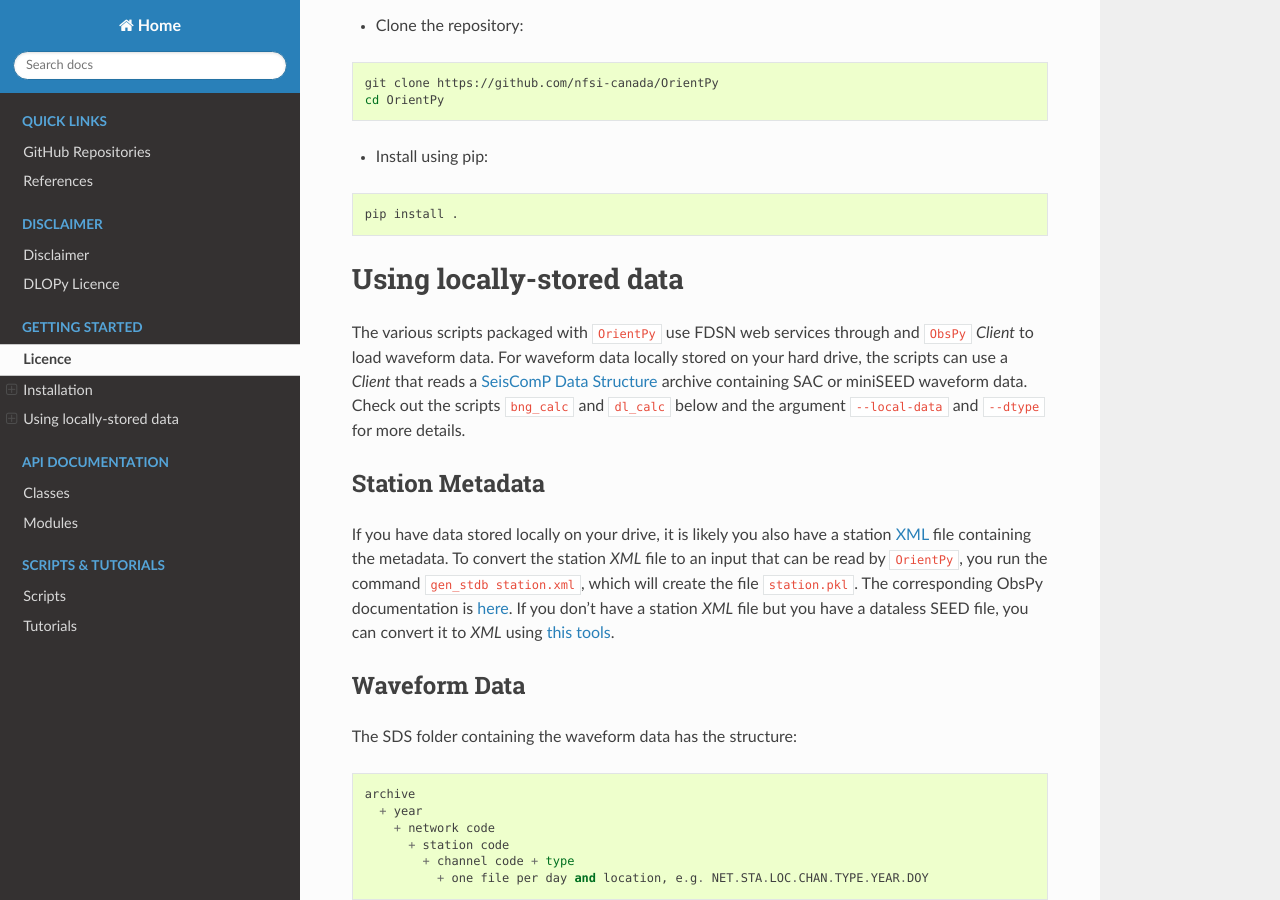
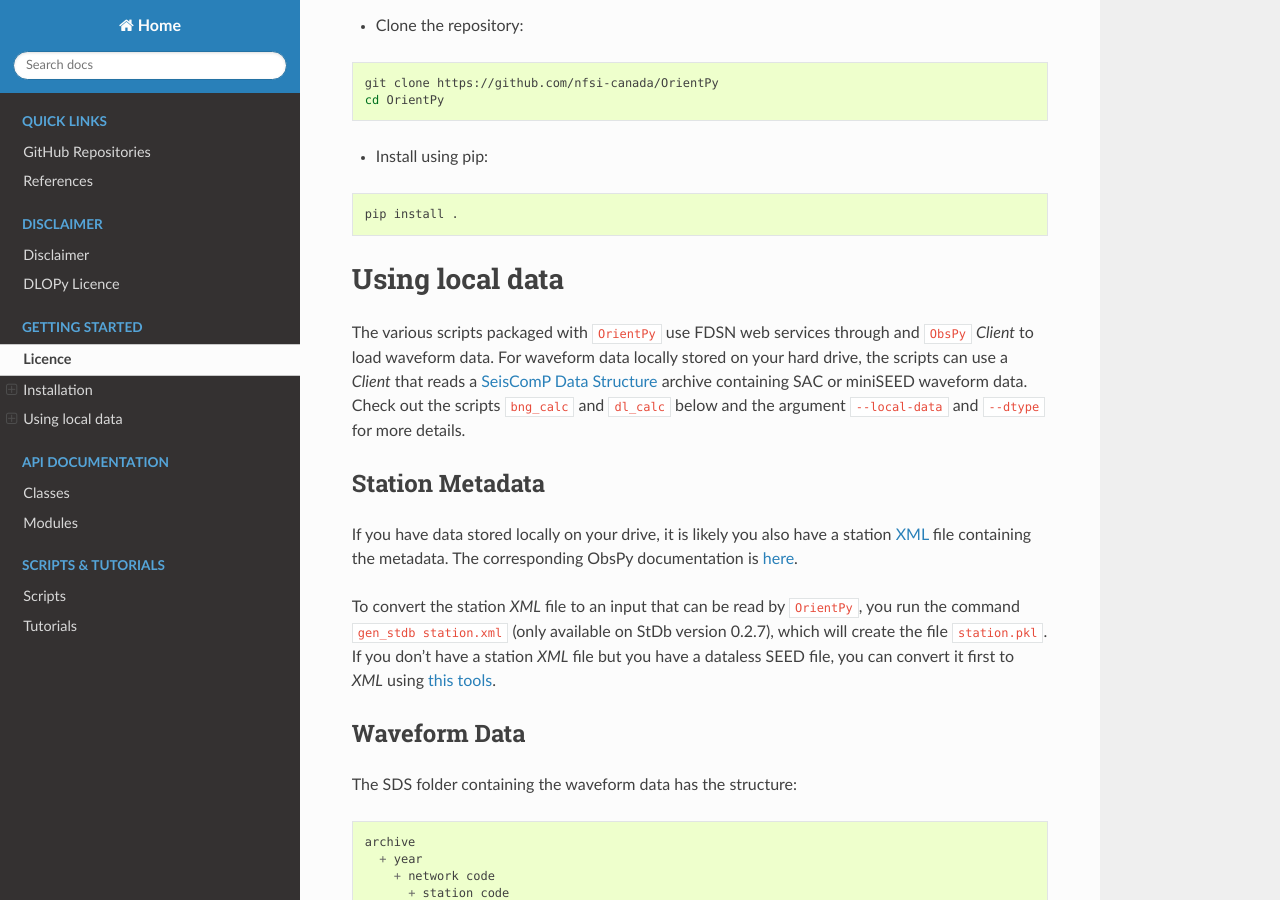
Before and after one commit to nfsi-canada/OrientPy, a Sphinx documentation site: the page built from docs/orientpy.rst, in a window 1280 px wide and 900 px high, scrolled down 1785 px. Built offline with Sphinx 7.4.7 and the Read the Docs theme 3.1.0, drawn with Linux system fonts in a browser that asks for light colours.

Commit message:
final edits for local data in docs

```diff
--- a/docs/orientpy.rst
+++ b/docs/orientpy.rst
@@ -85,15 +85,17 @@
 
    pip install .
 
-Using locally-stored data
-=========================
+Using local data
+================
 
 The various scripts packaged with ``OrientPy`` use FDSN web services through and ``ObsPy`` `Client` to load waveform data. For waveform data locally stored on your hard drive, the scripts can use a `Client` that reads a `SeisComP Data Structure <https://docs.obspy.org/packages/autogen/obspy.clients.filesystem.sds.html>`_ archive containing SAC or miniSEED waveform data. Check out the scripts ``bng_calc`` and ``dl_calc`` below and the argument ``--local-data`` and ``--dtype`` for more details.
 
 Station Metadata
 ----------------
 
-If you have data stored locally on your drive, it is likely you also have a station `XML <https://www.fdsn.org/xml/station/>`_ file containing the metadata. To convert the station `XML` file to an input that can be read by ``OrientPy``, you run the command ``gen_stdb station.xml``, which will create the file ``station.pkl``. The corresponding ObsPy documentation is `here <https://docs.obspy.org/packages/obspy.core.inventory.html>`_. If you don't have a station `XML` file but you have a dataless SEED file, you can convert it to `XML` using `this tools <https://seiscode.iris.washington.edu/projects/stationxml-converter>`_.
+If you have data stored locally on your drive, it is likely you also have a station `XML <https://www.fdsn.org/xml/station/>`_ file containing the metadata. The corresponding ObsPy documentation is `here <https://docs.obspy.org/packages/obspy.core.inventory.html>`_.
+
+To convert the station `XML` file to an input that can be read by ``OrientPy``, you run the command ``gen_stdb station.xml`` (only available on StDb version 0.2.7), which will create the file ``station.pkl``. If you don't have a station `XML` file but you have a dataless SEED file, you can convert it first to `XML` using `this tools <https://seiscode.iris.washington.edu/projects/stationxml-converter>`_.
 
 Waveform Data
 -------------
```
